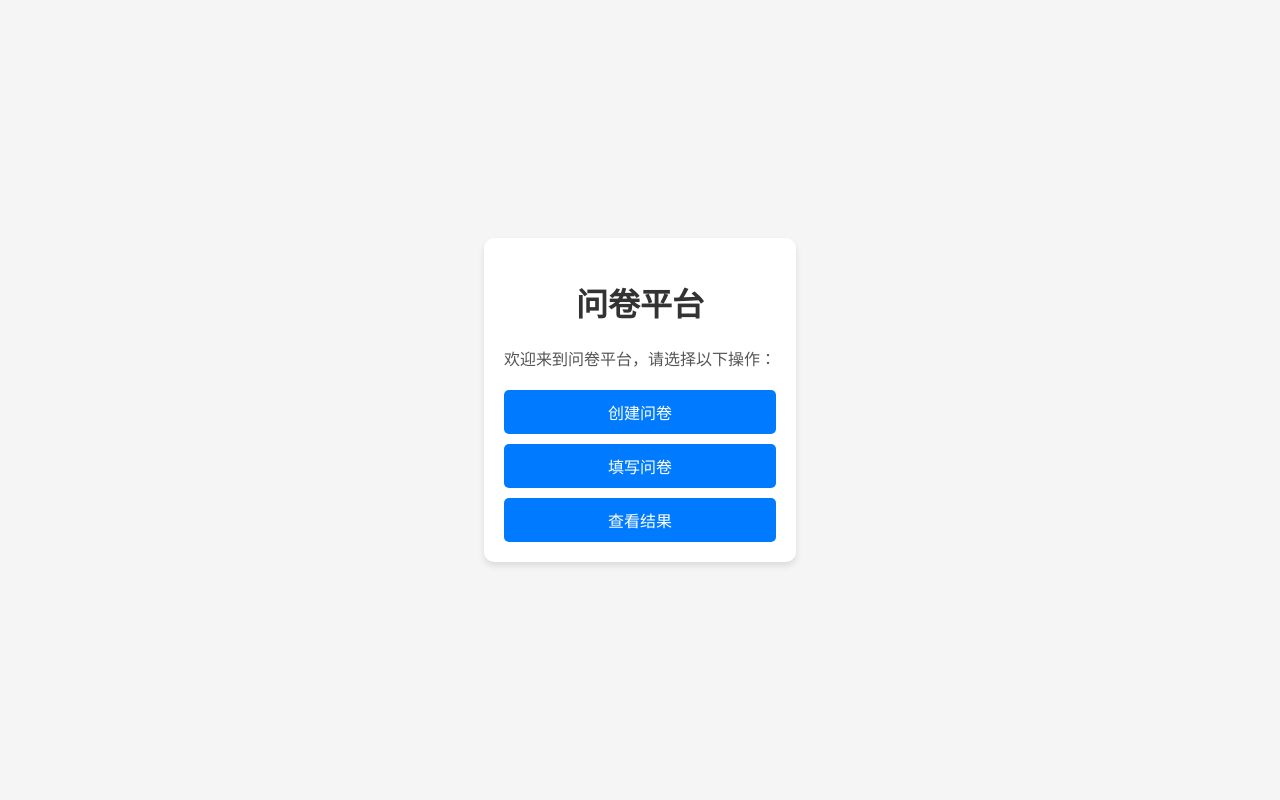
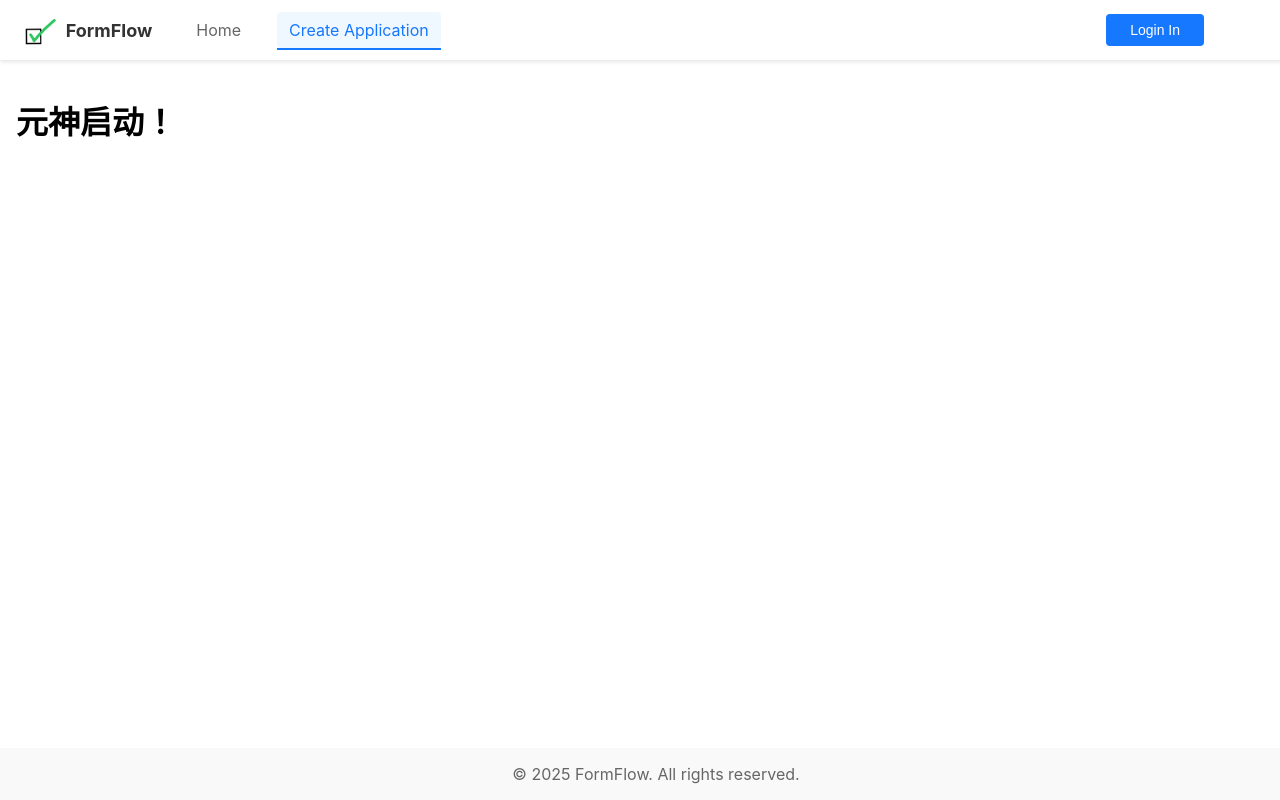
Before and after one commit to Skaum103/form-flow-frontend, a React (Create React App) app: page /CreateApplication in a window 1280 px wide. Built offline with nearby package versions, Linux system fonts and the light colour scheme.

Commit message:
create header and footer

```diff
--- a/package.json
+++ b/package.json
@@ -8,6 +8,7 @@
     "cra-template": "1.2.0",
     "react": "^19.0.0",
     "react-dom": "^19.0.0",
+    "react-router-dom": "^7.1.5",
     "react-scripts": "5.0.1",
     "web-vitals": "^4.2.4"
   },
--- a/src/App.js
+++ b/src/App.js
@@ -1,25 +1,30 @@
-import React from "react";
-import "./App.css";
+import React from 'react';
+// 从 react-router-dom 中引入 Routes、Route
+import {
+  BrowserRouter as Router,
+  Routes,
+  Route
+} from 'react-router-dom';
+
+import Header from './components/Header/Header';
+import Footer from './components/Footer/Footer';
+import Home from './pages/Home';
+import CreateApplication from './pages/CreateApplication';
 
 function App() {
   return (
-    <div className="App">
-      <header className="App-header">
-        <h1>问卷平台</h1>
-        <p>欢迎来到问卷平台，请选择以下操作：</p>
-        <div className="button-group">
-          <button className="btn" onClick={() => alert("创建问卷")}>
-            创建问卷
-          </button>
-          <button className="btn" onClick={() => alert("填写问卷")}>
-            填写问卷
-          </button>
-          <button className="btn" onClick={() => alert("查看问卷结果")}>
-            查看结果
-          </button>
-        </div>
-      </header>
-    </div>
+    <Router>
+      <Header />
+      <div style={{ marginTop: '60px', padding: '16px' }}>
+        {/* 使用 <Routes> 包裹所有路由 */}
+        <Routes>
+          {/* 使用 element 属性传入要渲染的组件 */}
+          <Route path="/" element={<Home />} />
+          <Route path="/CreateApplication" element={<CreateApplication />} />
+        </Routes>
+      </div>
+      <Footer />
+    </Router>
   );
 }
 
--- /dev/null
+++ b/src/components/Footer/Footer.css
@@ -0,0 +1,10 @@
+/* src/components/Footer/Footer.css */
+.footer {
+    background-color: #f9f9f9;
+    text-align: center;
+    padding: 16px;
+    color: #666;
+    position: fixed;
+    bottom: 0;
+    width: 100%;
+  }
--- /dev/null
+++ b/src/components/Footer/Footer.js
@@ -0,0 +1,13 @@
+// src/components/Footer/Footer.js
+import React from 'react';
+import './Footer.css';
+
+function Footer() {
+  return (
+    <footer className="footer">
+      <div>© 2025 FormFlow.  All rights reserved.</div>
+    </footer>
+  );
+}
+
+export default Footer;
--- /dev/null
+++ b/src/components/Header/Header.css
@@ -0,0 +1,95 @@
+.header {
+  position: fixed; /* 固定在窗口顶部 */
+  top: 0; /* 与顶部对齐 */
+  left: 0; /* 与左侧对齐 */
+  width: 100%; /* 占满宽度 */
+  min-height: 60px; /* 可根据需要自行调整 */
+  background-color: #fff;
+  box-shadow: 0 2px 4px rgba(0, 0, 0, 0.1);
+  display: flex; /* 方便排版 */
+  justify-content: space-between;
+  align-items: center;
+  padding: 0 24px; /* 左右间距 */
+  z-index: 1000; /* 让Header处于最上层 */
+}
+
+.header-left {
+  display: flex;
+  align-items: center;
+}
+
+.logo {
+  display: flex;
+  align-items: center;
+  margin-right: 32px; /* 和导航之间的间距 */
+}
+
+.logo img {
+  height: 32px; /* logo 高度 */
+  margin-right: 8px;
+}
+
+.app-name {
+  font-size: 18px;
+  font-weight: bold;
+  color: #333;
+}
+
+.nav ul {
+    list-style: none;
+    display: flex;
+    gap: 24px;
+    margin: 0;
+    padding: 0;
+  }
+
+  /* 去掉链接默认的样式 */
+  .nav-link {
+    text-decoration: none;
+    color: #666;
+    font-size: 16px;
+    position: relative; /* 让我们可以在内部用绝对定位做下划线 */
+    padding: 8px 12px;  /* 给链接一些内边距，方便鼠标悬停 */
+    border-radius: 4px; /* hover 时背景色是圆角 */
+    transition: background-color 0.2s ease;
+  }
+
+  /* 鼠标悬停时 */
+  .nav-link:hover {
+    background-color: #f5f5f5; /* 或者任何你想要的浅色 */
+    color: #333;              /* 或者文字变深 */
+  }
+
+  /* 选中（active）状态下 */
+  .nav-link.active {
+    color: #1677ff; /* 文字变蓝或你喜欢的颜色 */
+    background-color: #f0f8ff; /* 可让选中时也有不同背景色，随你喜好 */
+  }
+
+  /* 选中（active）状态下，在底部添加一条蓝线 */
+  .nav-link.active::after {
+    content: "";
+    position: absolute;
+    left: 0;
+    bottom: -2px;       /* 控制这条线的位置 */
+    width: 100%;
+    height: 2px;
+    background-color: #1677ff;
+  }
+
+.header-right {
+  /* 如果需要搜索框或其他操作按钮，可在这里设置 */
+}
+
+.header-right button {
+  background-color: #1677ff;
+  color: #fff;
+  border: none;
+  /* 调整左右padding，让按钮宽度更适中 */
+  padding: 8px 24px;
+  border-radius: 4px;
+  cursor: pointer;
+  /* 如果想让按钮与右边再留出一些距离，可以加 margin-right */
+  margin-right: 100px;
+  font-size: 14px; /* 字体略微调大一点也可 */
+}
--- /dev/null
+++ b/src/components/Header/Header.js
@@ -0,0 +1,88 @@
+// // src/components/Header/Header.js
+
+// import React from 'react';
+// import { Link } from 'react-router-dom';
+// import './Header.css';
+
+// function Header() {
+//   return (
+//     <header className="header">
+//       <div className="header-left">
+//         {/* Logo + 标题区域 */}
+//         <div className="logo">
+//           <img src="/logo.png" alt="Logo" />
+//           <span className="app-name">FormFlow</span>
+//         </div>
+//         {/* 导航区域 */}
+//         <nav className="nav">
+//           <ul>
+//             <li>
+//               <Link to="/">Home</Link>
+//             </li>
+//             <li>
+//               <Link to="/CreateApplication">Create Application</Link>
+//             </li>
+//           </ul>
+//         </nav>
+//       </div>
+
+//       <div className="header-right">
+//         <button>Login In</button>
+//       </div>
+//     </header>
+//   );
+// }
+
+// export default Header;
+// src/components/Header/Header.js
+import React from 'react';
+import { NavLink } from 'react-router-dom';
+import './Header.css';
+
+function Header() {
+  return (
+    <header className="header">
+      <div className="header-left">
+        <div className="logo">
+          <img src="/logo.png" alt="Logo" />
+          <span className="app-name">FormFlow</span>
+        </div>
+        <nav className="nav">
+          <ul>
+            <li>
+              {/* NavLink 可自动给当前激活的路由添加类名或内联样式 */}
+              <NavLink
+                to="/"
+                className={({ isActive }) => (isActive ? 'nav-link active' : 'nav-link')}
+              >
+                Home
+              </NavLink>
+            </li>
+            <li>
+              <NavLink
+                to="/CreateApplication"
+                className={({ isActive }) => (isActive ? 'nav-link active' : 'nav-link')}
+              >
+                Create Application
+              </NavLink>
+            </li>
+            {/* <li>
+              <NavLink
+                to="/my-answers"
+                className={({ isActive }) => (isActive ? 'nav-link active' : 'nav-link')}
+              >
+                我的答题
+              </NavLink>
+            </li> */}
+          </ul>
+        </nav>
+      </div>
+
+      <div className="header-right">
+        <button>Login In</button>
+      </div>
+    </header>
+  );
+}
+
+export default Header;
--- /dev/null
+++ b/src/pages/CreateApplication.js
@@ -0,0 +1,3 @@
+export default function CreateApplication() {
+    return <h1>元神启动！</h1>;
+  }
--- /dev/null
+++ b/src/pages/Home.js
@@ -0,0 +1,3 @@
+export default function Home() {
+    return <h1>我爱我家</h1>;
+  }
```
Also changed, not shown: public/logo.png (added), 1 other file (tests, documents, lock files or other folders).
